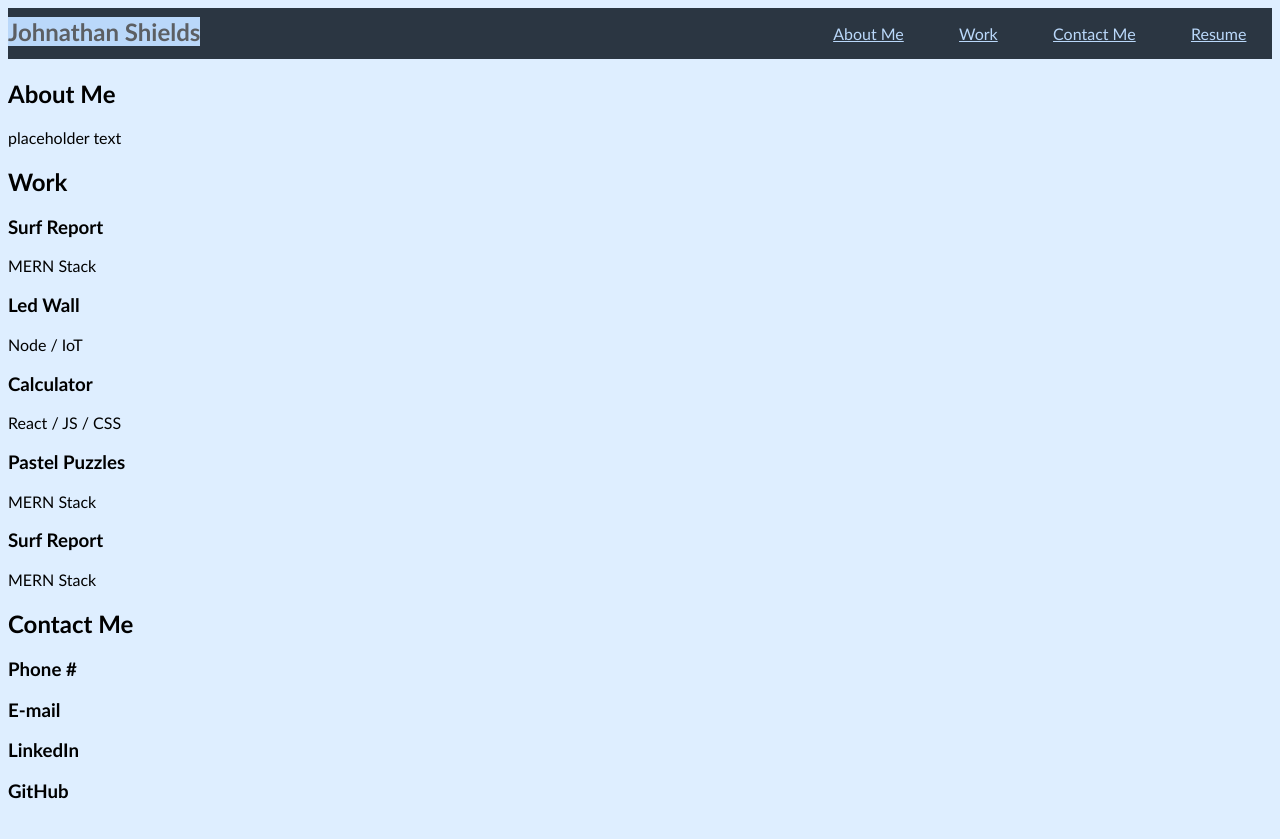
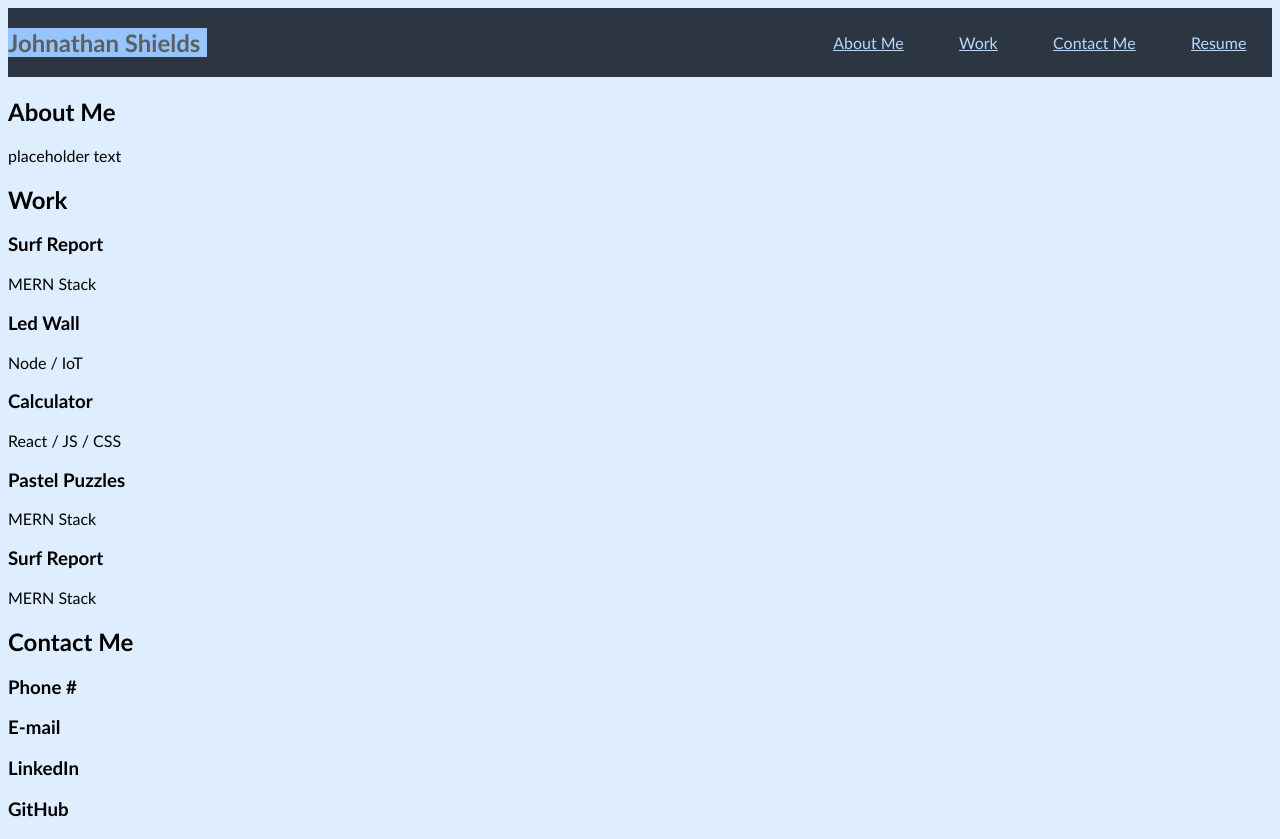
Before and after one commit to Agent-Shields/Full-Stack-Portfolio, a plain HTML site: page index.html in a window 1280 px wide. Drawn offline with Linux system fonts and the light colour scheme.

Commit message:
refining colors, css rules for h1 and nav elements

```diff
--- a/assets/styles.css
+++ b/assets/styles.css
@@ -9,7 +9,7 @@
 
 /* Body Section Styles*/
 
-body{
+body {
     background-color: #DEEEFF ;
 }
 
@@ -21,18 +21,19 @@ header {
     justify-content: space-between;
     flex-wrap: wrap;
     background-color: #2B3642;
+    align-items:center;
 }
 
 header h1 {
-    margin: .70vw 0;
     color: #5C5F63;
-    background-color:#BAD8FA;
+    background-color:#95c5fc;
+    padding: 0 .5vw 0 0;
 }
 
 /* Navigation Section Styles */
 
 nav ul {
-    list-style: none;
+    list-style-type: none;
     align-content:space-between;
 
 }
```
